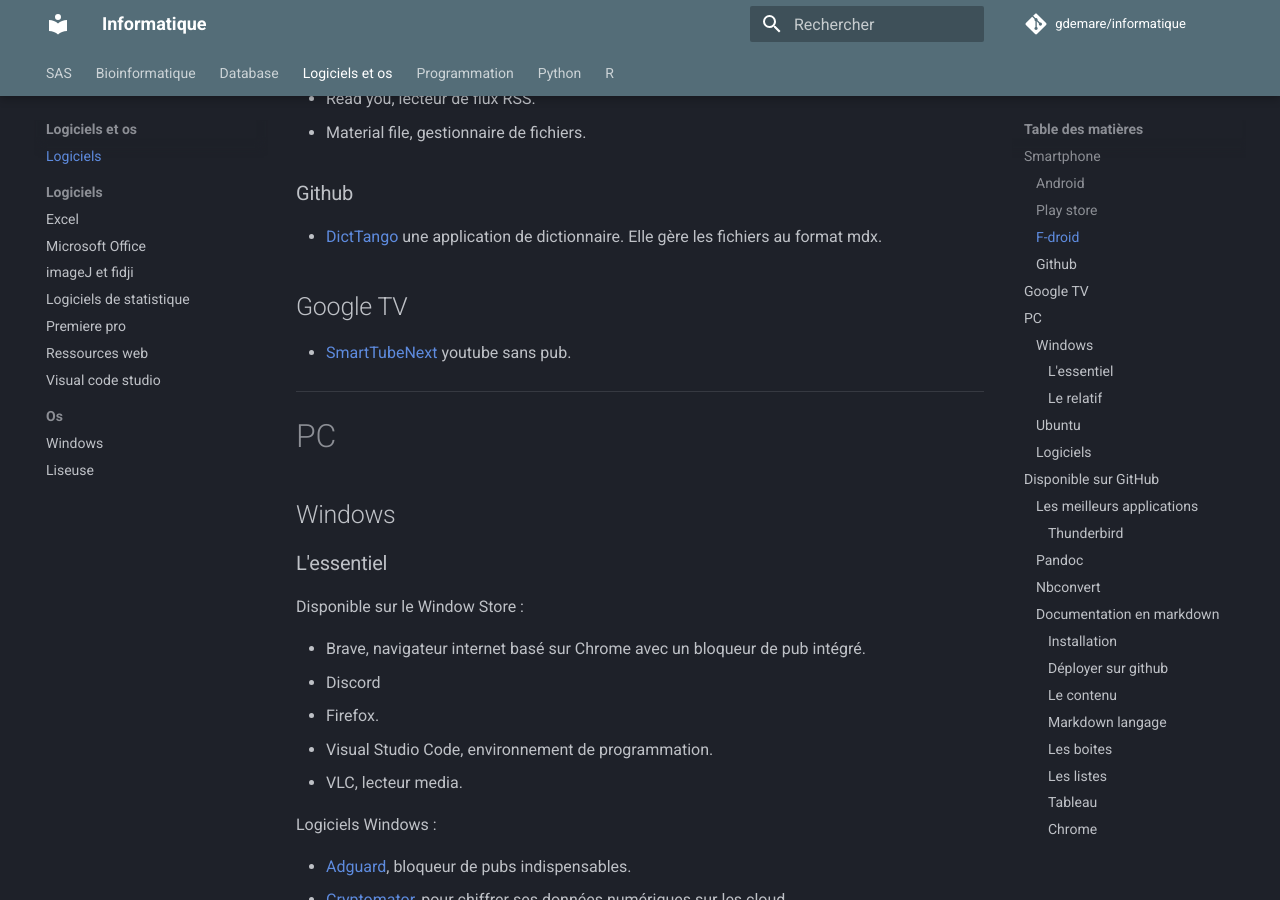
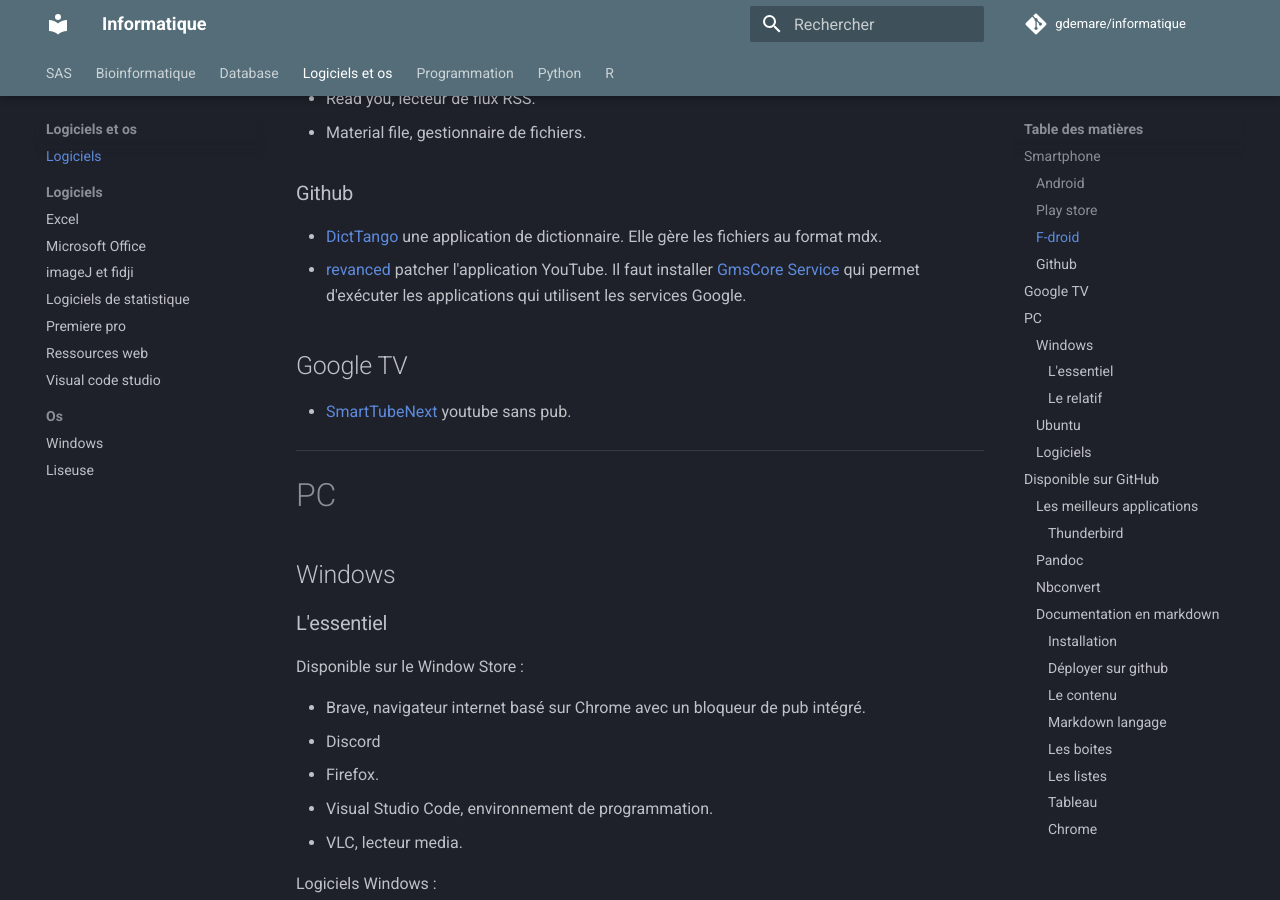
Before and after one commit to gdemare/Informatique, an MkDocs documentation site: the page built from docs/logiciels et os/logiciels.md, in a window 1280 px wide and 900 px high, scrolled down 1002 px. Built offline with MkDocs 1.6.1 and Material for MkDocs 9.7.7, drawn with Linux system fonts in a browser that asks for light colours; comment, search, counter and statistics services are not loaded.

Commit message:
Update logiciels.md

```diff
--- a/docs/logiciels et os/logiciels.md
+++ b/docs/logiciels et os/logiciels.md
@@ -29,6 +29,7 @@
 ### Github
 
 * [DictTango](https://github.com/Jimex/DictTango-Android) une application de dictionnaire. Elle gère les fichiers au format mdx.
+* [revanced](https://revanced.app/) patcher l'application YouTube. Il faut installer [GmsCore Service](https://github.com/ReVanced/GmsCore) qui permet d'exécuter les applications qui utilisent les services Google.
 ## Google TV
 
 * [SmartTubeNext](https://github.com/yuliskov/SmartTubeNext#readme) youtube sans pub.
```
